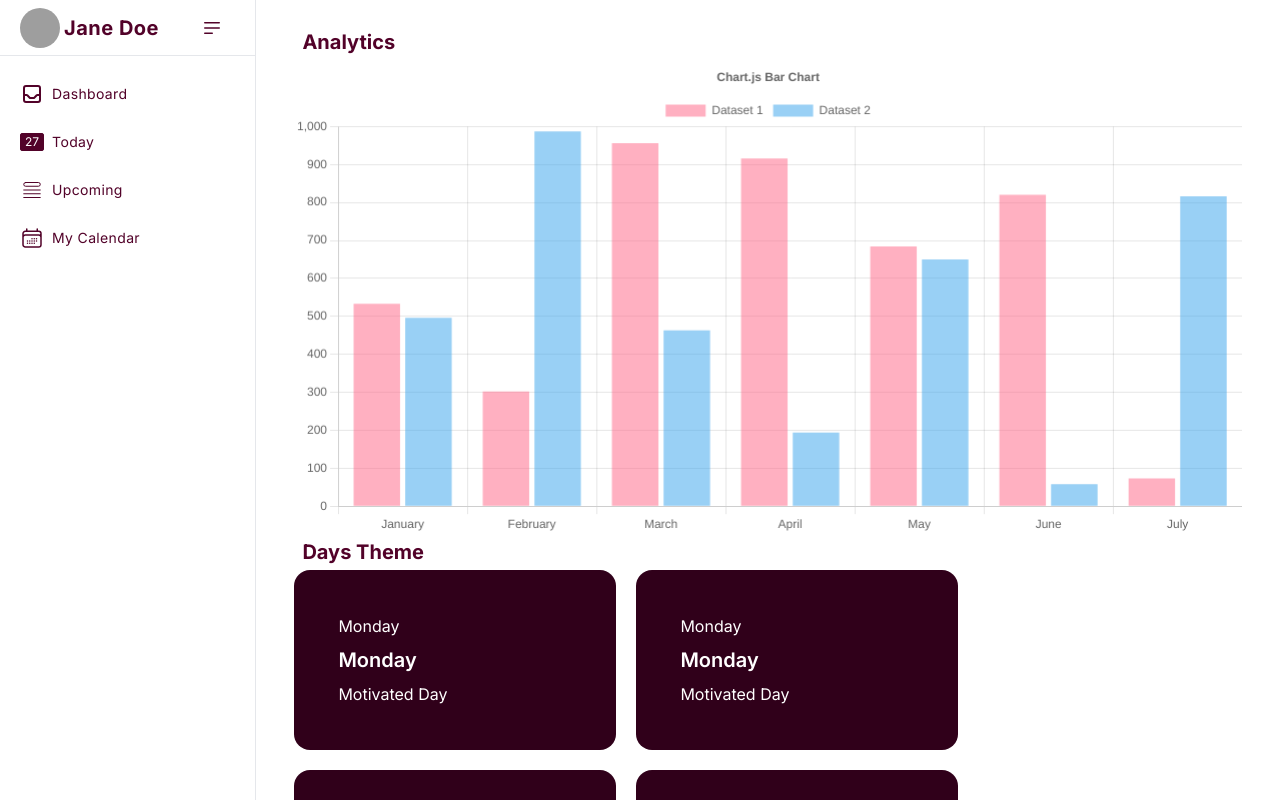
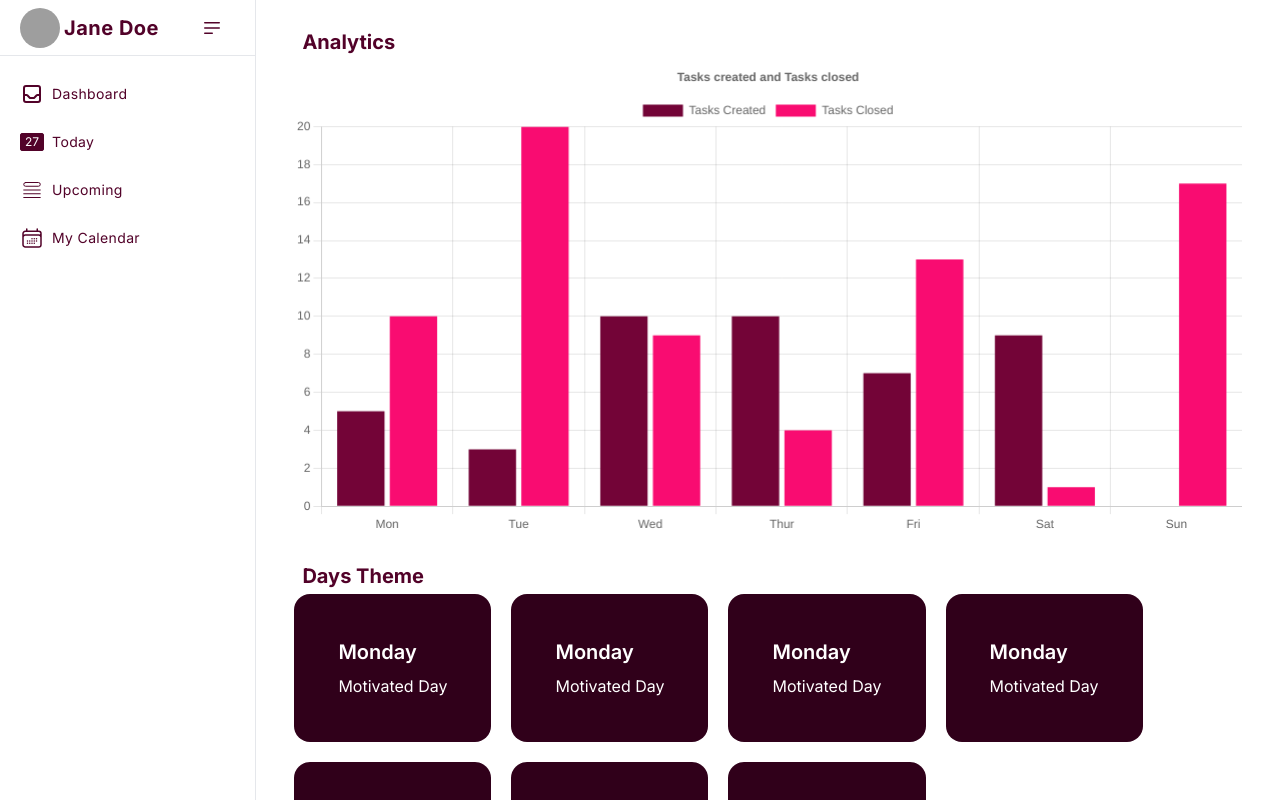
Before and after one commit to irfiacre/ontrackr, a Next.js app: page / in a window 1280 px wide. Shown: the top 800 px of the page. Built offline with nearby package versions, Linux system fonts and the light colour scheme; grey boxes are pictures that could not be loaded.

Commit message:
Improve chat

```diff
--- a/app/components/Cards/DayThemeCard.tsx
+++ b/app/components/Cards/DayThemeCard.tsx
@@ -8,18 +8,19 @@ interface CardProps {
 }
 
 const DayThemeCard = ({ ...props }: CardProps) => {
+  const { themeName, dayName } = props;
   return (
     <div className={`card bg-primary-dark-2 text-primary-content p-3`}>
       <div className="card-body text-white">
-        <input
+        {/* <input
           type="text"
           name="xxxx"
           id="xxx"
           className="bg-primary-dark-2 "
-          value={props.dayName}
-        />
-        <h2 className="card-title">{props.dayName}</h2>
-        <p>{props.themeName}</p>
+          value={dayName}
+        /> */}
+        <h2 className="card-title">{dayName}</h2>
+        <p>{themeName}</p>
       </div>
     </div>
   );
--- a/app/components/Chart.tsx
+++ b/app/components/Chart.tsx
@@ -29,25 +29,25 @@ export const options = {
     },
     title: {
       display: true,
-      text: "Chart.js Bar Chart",
+      text: "Tasks created and Tasks closed",
     },
   },
 };
 
-const labels = ["January", "February", "March", "April", "May", "June", "July"];
+const labels = ["Mon", "Tue", "Wed", "Thur", "Fri", "Sat", "Sun"];
 
 export const data = {
   labels,
   datasets: [
     {
-      label: "Dataset 1",
-      data: labels.map(() => faker.number.int({ min: 0, max: 1000 })),
-      backgroundColor: "rgba(255, 99, 132, 0.5)",
+      label: "Tasks Created",
+      data: labels.map(() => faker.number.int({ min: 0, max: 10 })),
+      backgroundColor: "#730437",
     },
     {
-      label: "Dataset 2",
-      data: labels.map(() => faker.number.int({ min: 0, max: 1000 })),
-      backgroundColor: "rgba(53, 162, 235, 0.5)",
+      label: "Tasks Closed",
+      data: labels.map(() => faker.number.int({ min: 0, max: 20 })),
+      backgroundColor: "#F90C71",
     },
   ],
 };
--- a/app/page.tsx
+++ b/app/page.tsx
@@ -50,6 +50,7 @@ export default function Home() {
         <div>
           <h1 className={titleStyle}>Analytics</h1>
           <Chart />
+          <br />
         </div>
         <h1 className={titleStyle}>Days Theme</h1>
         <div className="flex gap-5 flex-wrap">
```
